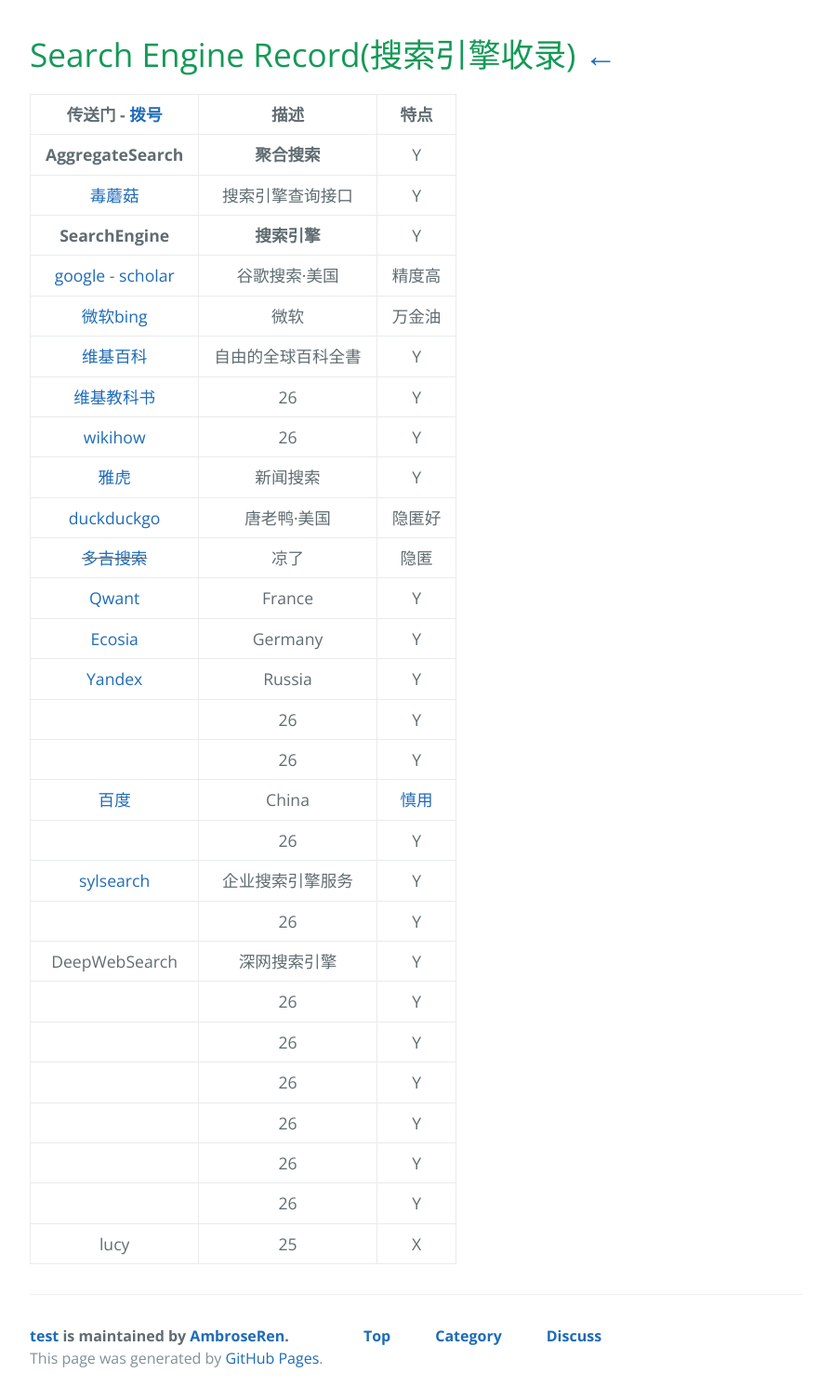
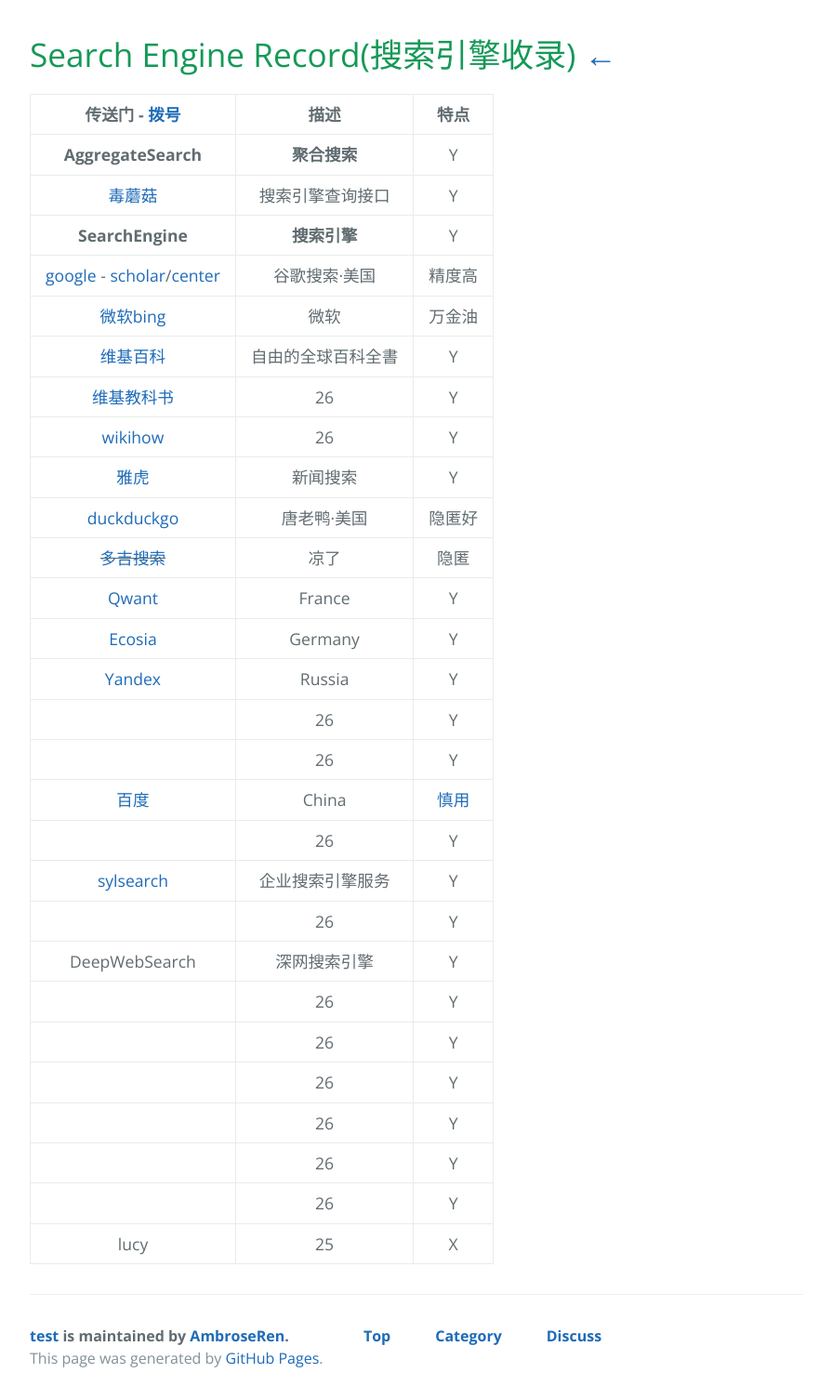
Before and after one commit to AmbroseRen/test, a Jekyll site: the page built from Library/SearchEngine.md, in a window 1280 px wide. Shown: the whole page at 93% size, without its empty margins (192-1087 px from the left). Built offline with Jekyll 4.4.1, drawn with Linux system fonts in a browser that asks for light colours; our own code applies the rules of GitHub Pages for plain Markdown files; the repository's description, which GitHub fills in, is left out.

Commit message:
Update SearchEngine.md

```diff
--- a/Library/SearchEngine.md
+++ b/Library/SearchEngine.md
@@ -5,7 +5,7 @@
 | __AggregateSearch__ | __聚合搜索__ | Y |
 | [毒蘑菇](https://search.dumogu.top/) | 搜索引擎查询接口 | Y |
 | __SearchEngine__ | __搜索引擎__ | Y |
-| [google](https://www.google.com) - [scholar](https://scholar.google.com) | 谷歌搜索·美国 | 精度高 |
+| [google](https://www.google.com) - [scholar](https://scholar.google.com)/[center](https://scholar.google.com/citations?view_op=search_authors&hl=en&mauthors=label:cv) | 谷歌搜索·美国 | 精度高 |
 | [微软bing](https://cn.bing.com) | 微软 | 万金油 |
 | [维基百科](https://www.wikipedia.org/) | 自由的全球百科全書 | Y |
 | [维基教科书](https://www.wikibooks.org/) | 26 | Y |
```
